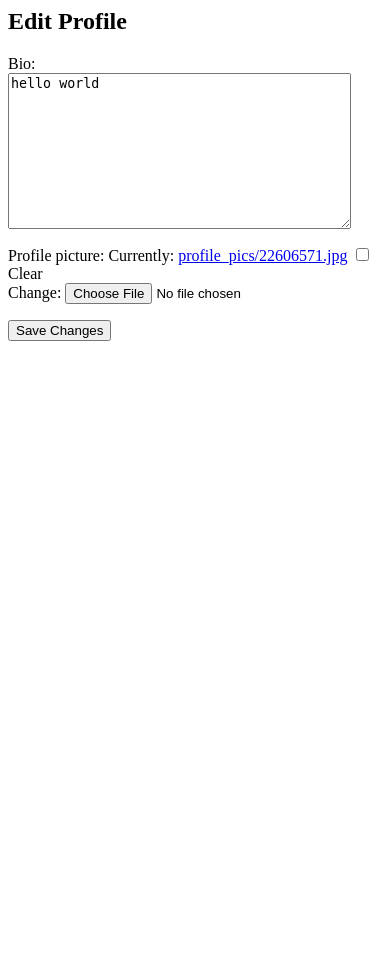
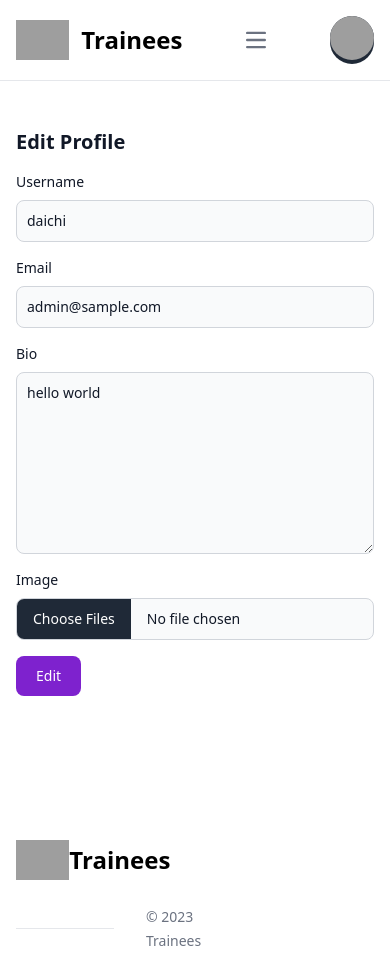
Before and after one commit to Daichi-11/Trainees, a Django app: page /users/edit_profile/ in a window 390 px wide. Before the commit the page ends 341 px from the top, so only its background shows below. Run offline with Django 4.2, Linux system fonts and the light colour scheme; a user stored in the database is signed in; data comes from the database, SQL or seed files in the repository; both versions use the stored data as it was after the commit; some libraries are stand-ins or nearby versions; grey boxes are pictures that could not be loaded.

Commit message:
fix: profile delete and edit design

```diff
--- a/users/templates/users/edit_profile.html
+++ b/users/templates/users/edit_profile.html
@@ -1,7 +1,39 @@
-<!-- edit_profile.html -->
-<h2>Edit Profile</h2>
-<form method="post" enctype="multipart/form-data">
-    {% csrf_token %}
-    {{ form.as_p }}
-    <button type="submit">Save Changes</button>
-</form>
+{% extends "trainees/base.html" %}
+{% load static %}
+{% block content %}
+
+<section class="bg-white dark:bg-gray-900">
+    <div class="py-32 px-4 mx-auto max-w-2xl lg:py-40">
+    <h2 class="mb-4 text-xl font-bold text-gray-900 dark:text-white">Edit Profile</h2>
+    <form method="post" action="" enctype="multipart/form-data">
+        {% csrf_token %}
+    <div class="grid gap-4 sm:grid-cols-2 sm:gap-6">
+        <div class="sm:col-span-2">
+        <label for="username" class="block mb-2 text-sm font-medium text-gray-900 dark:text-white">Username</label>
+        <input type="text" name="username" id="username" class="bg-gray-50 border border-gray-300 text-gray-900 text-sm rounded-lg focus:ring-primary-600 focus:border-primary-600 block w-full p-2.5 dark:bg-gray-700 dark:border-gray-600 dark:placeholder-gray-400 dark:text-white dark:focus:ring-primary-500 dark:focus:border-primary-500" placeholder="" required="" value="{{ user.username }}">
+        </div>
+
+        <div class="sm:col-span-2">
+            <label for="email" class="block mb-2 text-sm font-medium text-gray-900 dark:text-white">Email</label>
+            <input type="text" name="email" id="email" class="bg-gray-50 border border-gray-300 text-gray-900 text-sm rounded-lg focus:ring-primary-600 focus:border-primary-600 block w-full p-2.5 dark:bg-gray-700 dark:border-gray-600 dark:placeholder-gray-400 dark:text-white dark:focus:ring-primary-500 dark:focus:border-primary-500" placeholder="" required="" value="{{ user.email }}">
+        </div>
+
+        <div class="sm:col-span-2">
+            <label for="bio" class="block mb-2 text-sm font-medium text-gray-900 dark:text-white">Bio</label>
+            <textarea id="bio" name="bio" rows="8" class="block p-2.5 w-full text-sm text-gray-900 bg-gray-50 rounded-lg border border-gray-300 focus:ring-primary-500 focus:border-primary-500 dark:bg-gray-700 dark:border-gray-600 dark:placeholder-gray-400 dark:text-white dark:focus:ring-primary-500 dark:focus:border-primary-500" placeholder="">{{ user.userprofile.bio }}</textarea>
+        </div>
+
+
+        <div class="sm:col-span-2">
+            <label class="block mb-2 text-sm font-medium text-gray-900 dark:text-white" for="image">Image</label>
+            <input name="image" class="block w-full text-sm text-gray-900 border border-gray-300 rounded-lg cursor-pointer bg-gray-50 dark:text-gray-400 focus:outline-none dark:bg-gray-700 dark:border-gray-600 dark:placeholder-gray-400" id="image" type="file" multiple>
+        </div>
+        </div>
+        <button type="submit" class="inline-flex items-center px-5 py-2.5 mt-4 sm:mt-6 text-sm font-medium text-center text-white bg-purple-700 rounded-lg focus:ring-4 focus:ring-primary-200 dark:focus:ring-primary-900 hover:bg-purple-800">
+        Edit
+        </button>
+    </form>
+    </div>
+</section>
+
+{% endblock content %}
--- a/users/templates/users/profile.html
+++ b/users/templates/users/profile.html
@@ -23,6 +23,10 @@
             <div id="dropdown"
                     class="z-10 hidden text-base list-none bg-white divide-y divide-gray-100 rounded-lg shadow w-44 dark:bg-gray-700">
                 <ul class="py-2" aria-labelledby="dropdownButton">
+                <li>
+                    <a href="{% url 'users:profile_create' %}"
+                        class="block px-4 py-2 text-sm text-gray-700 hover:bg-gray-100 dark:hover:bg-gray-600 dark:text-gray-200 dark:hover:text-white">Create</a>
+                </li>
                 <li>
                     <a href="{% url 'users:edit' %}"
                         class="block px-4 py-2 text-sm text-gray-700 hover:bg-gray-100 dark:hover:bg-gray-600 dark:text-gray-200 dark:hover:text-white">Edit</a>
--- a/users/urls.py
+++ b/users/urls.py
@@ -10,4 +10,5 @@ urlpatterns = [
     path('profile/', views.user_profile, name='profile'),
     path('edit_profile/', views.edit_profile, name='edit'),
     path('delete_profile/', views.delete_profile, name='delete_profile'),
+    path('profile_create/', views.profile_create, name='profile_create'),
 ]
--- a/users/views.py
+++ b/users/views.py
@@ -41,6 +41,20 @@ def user_logout(request):
 def user_profile(request):
     return render(request, 'users/profile.html')
 
+@login_required
+def profile_create(request):
+    if request.method == 'POST':
+        form = UserProfileForm(request.POST, request.FILES)
+        if form.is_valid():
+            profile = form.save(commit=False)
+            profile.user = request.user
+            profile.save()
+            return redirect('users:profile')
+    else:
+        form = UserProfileForm()
+
+    return render(request, 'users/profile_create.html', {'form': form})
+
 
 # views.py
 @login_required
```
Also changed, not shown: progress/templates/progress/index.html (+14 -3 lines), users/templates/users/delete_profile.html (+17 -7 lines), users/templates/users/profile_create.html (added, +23 -0 lines), db.sqlite3.
